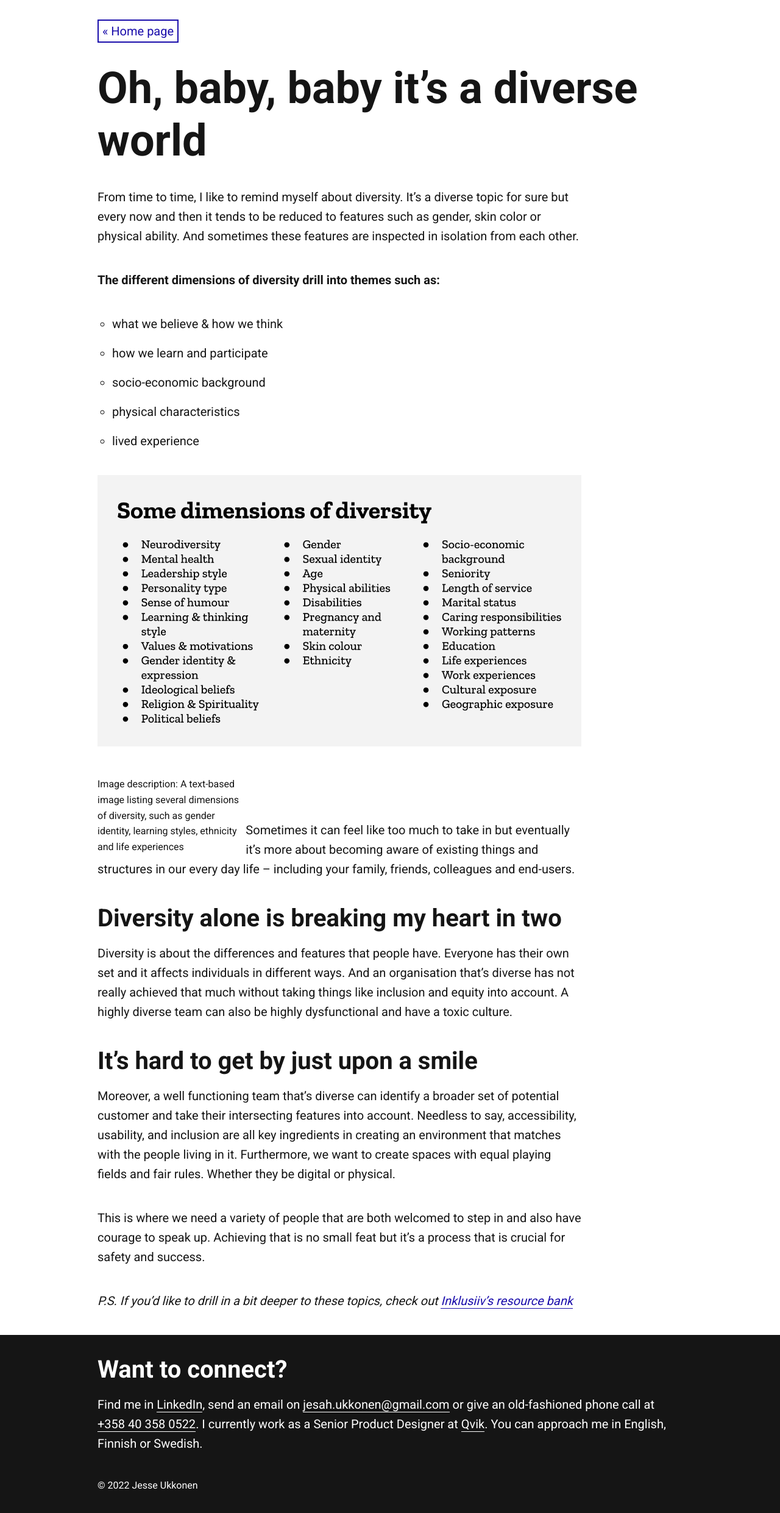
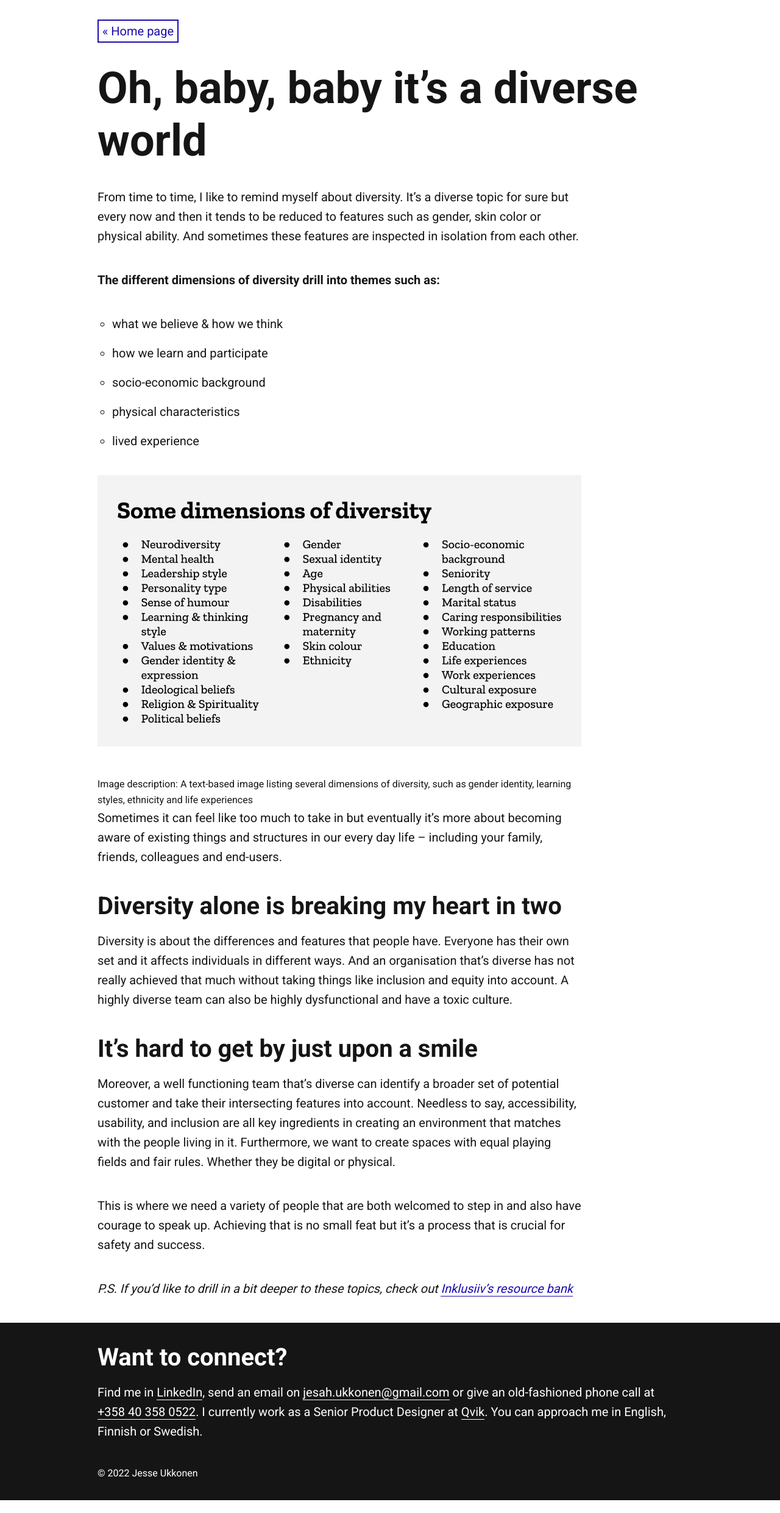
Before and after one commit to jesseu/jesseu.github.io, a Jekyll site: the page built from _posts/2022-04-29-diversity-dimensions.md, in a window 1280 px wide. Shown: the whole page at 61% size. Built offline with Jekyll 4.4.1, drawn with Linux system fonts in a browser that asks for light colours; after the commit the page ends 2460 px from its top, so only the background shows below that.

Commit message:
Update 2022-04-29-diversity-dimensions.md

```diff
--- a/_posts/2022-04-29-diversity-dimensions.md
+++ b/_posts/2022-04-29-diversity-dimensions.md
@@ -16,8 +16,7 @@ From time to time, I like to remind myself about diversity. It’s a diverse top
 
 <img src="/images/list-dimensions-of-diversity.png" alt="An image listing several dimensions of diversity, such as gender identity, learning styles, ethnicity and life experiences" width="100%"/>
 
-<figcaption class="one-third column">Image description: A text-based image listing several dimensions of diversity, such as gender identity, learning styles, ethnicity and life experiences</figcaption>
-<br />
+<figcaption>Image description: A text-based image listing several dimensions of diversity, such as gender identity, learning styles, ethnicity and life experiences</figcaption>
 
 Sometimes it can feel like too much to take in but eventually it’s more about becoming aware of existing things and structures in our every day life – including your family, friends, colleagues and end-users.
 
```
